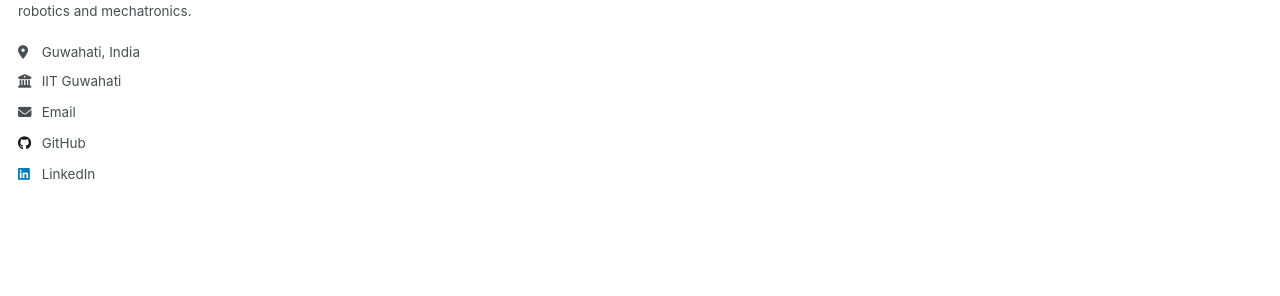
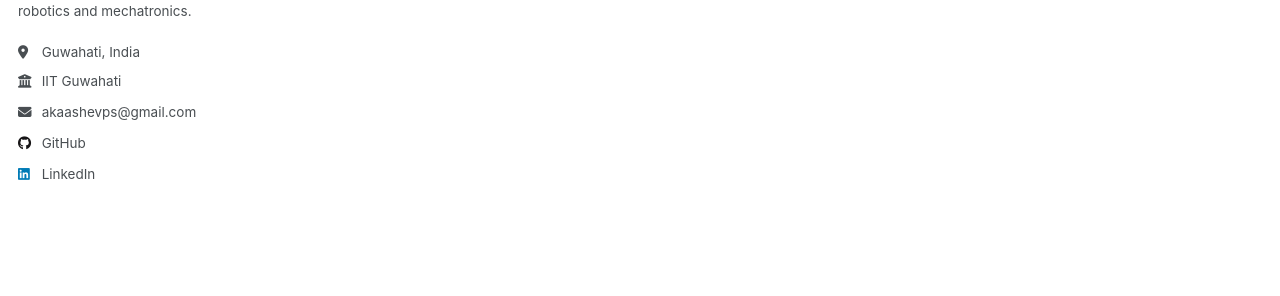
Before and after one commit to akaashss/akaashss.github.io, a Jekyll site: the page built from _pages/about.md, in a window 1280 px wide. Shown: the part 375-671 px from the top of the page. Built offline with Jekyll 4.4.1, drawn with Linux system fonts in a browser that asks for light colours; a script that is not in the unit is left out.

Commit message:
Update author-profile.html

```diff
--- a/_includes/author-profile.html
+++ b/_includes/author-profile.html
@@ -36,9 +36,17 @@
       <!-- {% if author.uri %}
         <li><a href="{{ author.uri }}"><i class="fas fa-fw fa-link icon-pad-right" aria-hidden="true"></i>{{ site.data.ui-text[site.locale].website_label | default: "Website" }}</a></li>
       {% endif %} -->
+      <!-- {% if author.email %}
+        <li><a href="mailto:{{ author.email }}"><i class="fas fa-fw fa-envelope icon-pad-right" aria-hidden="true"></i>{{ site.data.ui-text[site.locale].email_label | default: "Email" }}</a></li>
+      {% endif %} -->
       {% if author.email %}
-        <li><a href="mailto:{{ author.email }}"><i class="fas fa-fw fa-envelope icon-pad-right" aria-hidden="true"></i>{{ site.data.ui-text[site.locale].email_label | default: "Email" }}</a></li>
+        <li>
+          <a href="mailto:{{ author.email }}">
+            <i class="fas fa-fw fa-envelope icon-pad-right" aria-hidden="true"></i>{{ author.email }}
+          </a>
+        </li>
       {% endif %}
+
 
       <!-- Font Awesome and Academicons icons / Academic websites -->
       {% if author.academia %}
```
